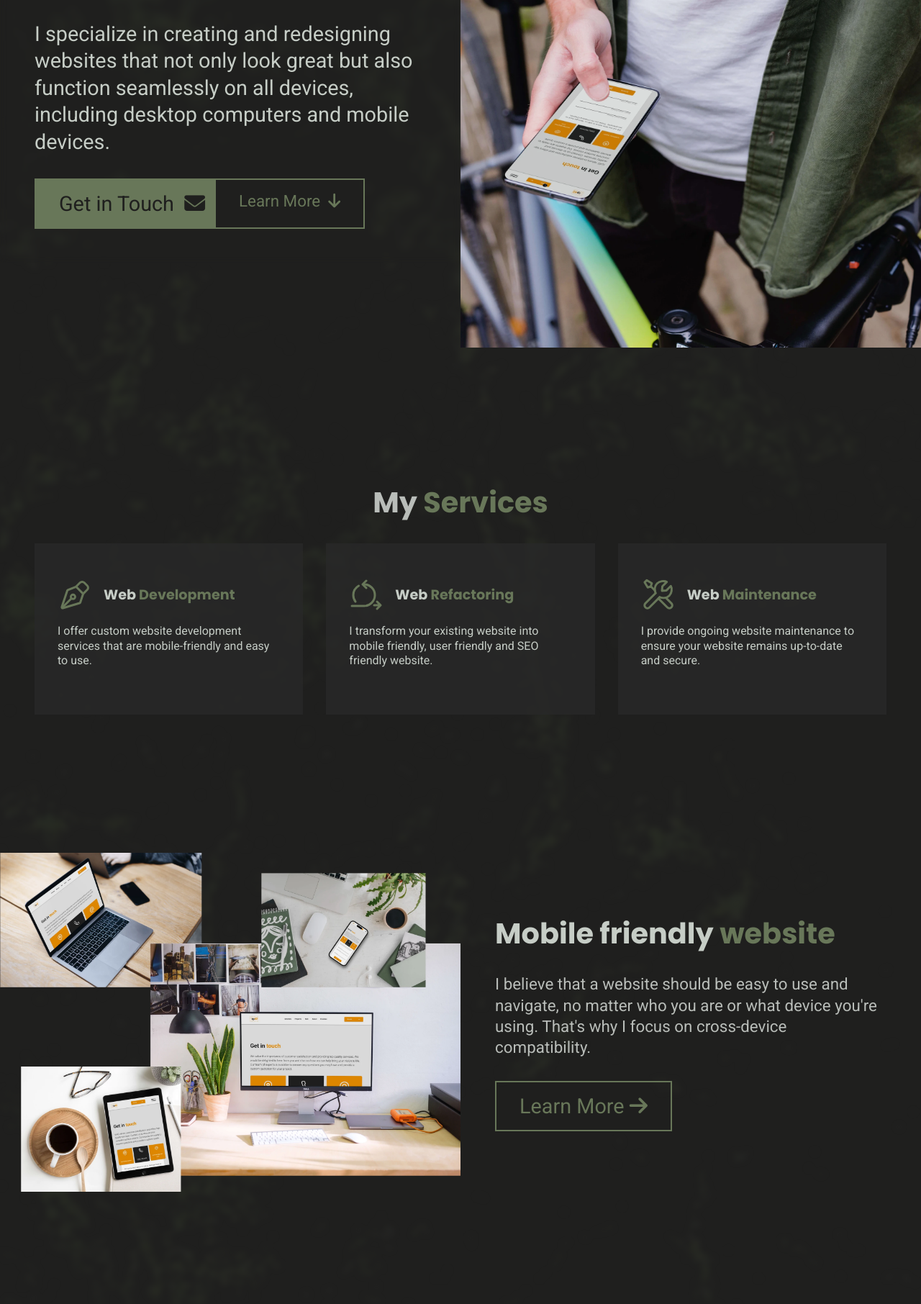
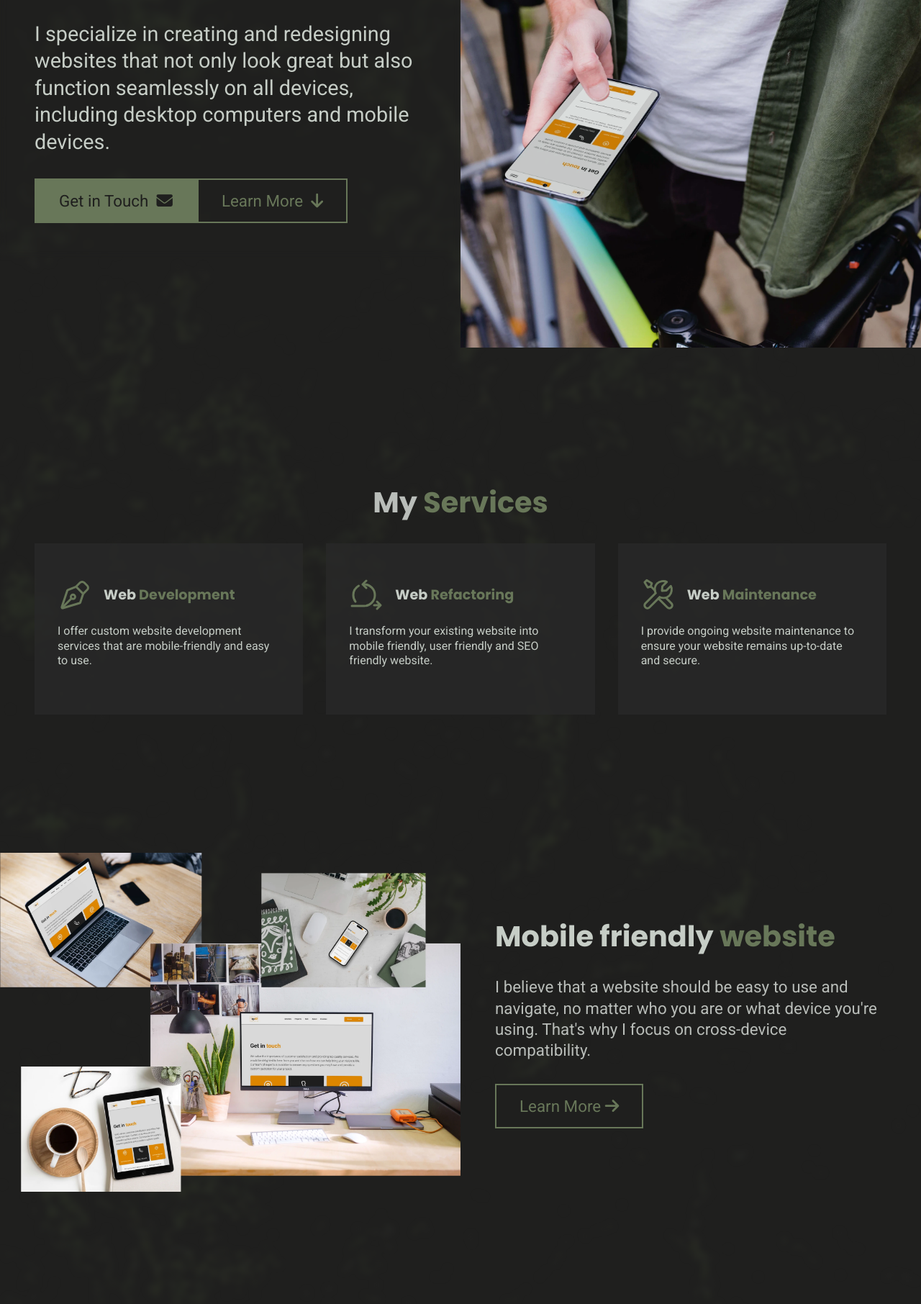
Before and after one commit to rp42dev/django_project, a Django app: page / in a window 1280 px wide. Shown: the part 409-2221 px from the top of the page at 72% size. Run offline with Django 4.2, Linux system fonts and the light colour scheme.

Commit message:
change content

```diff
--- a/DJANGO_PROJECT/static/css/style.css
+++ b/DJANGO_PROJECT/static/css/style.css
@@ -2681,7 +2681,7 @@ a:hover {
 }
 
 .grid-center {
-    display: grid;
+    display: grid !important;
     place-items: center;
 }
 
--- a/home/templates/home.html
+++ b/home/templates/home.html
@@ -42,10 +42,10 @@ RP 42
                  I specialize in creating and redesigning websites that not only look great but also function seamlessly
                  on all devices, including desktop computers and mobile devices.</p>
             <div class="row">
-                <a href="{% url 'contact' %}" class="primary btn large-text">Get in Touch &nbsp;<i
+                <a href="{% url 'contact' %}" class="primary btn medium-text">Get in Touch &nbsp;<i
                         class="fas fa-envelope ml-2"></i></a>
-                <a href="#services" class="primary btn-outline medium-text d-none d-xl-block">Learn More &nbsp;<i
-                        class="fas fa-arrow-down ml-2"></i></a>
+                <a href="#services" class="primary btn-outline medium-text d-none d-xl-block">Learn More
+                    &nbsp;<i class="fas fa-arrow-down ml-2"></i></a>
             </div>
         </div>
         <div class="split__img fade-right ">
--- a/home/templates/partials/featured/featured-contact.html
+++ b/home/templates/partials/featured/featured-contact.html
@@ -23,7 +23,7 @@
               <textarea name="message" class="form__input form__textarea" placeholder="Your message" id="message"
                 required></textarea>
             </div>
-            <button class="btn large-text">Send &nbsp;<i class="fas fa-paper-plane"></i></button>
+            <button class="btn medium-text">Send &nbsp;<i class="fas fa-paper-plane"></i></button>
           </form>
         </div>
       </div>
--- a/home/templates/partials/featured/featured-devices.html
+++ b/home/templates/partials/featured/featured-devices.html
@@ -10,7 +10,7 @@
       <p class="light medium-text">
         I believe that a website should be easy to use and navigate, no matter who you are or what
         device you're using. That's why I focus on cross-device compatibility.</p>
-      <a href="{% url 'responsive-design' %}" class="primary btn-outline large-text">Learn More <i
+      <a href="{% url 'responsive-design' %}" class="primary btn-outline medium-text">Learn More <i
           class="fas fa-arrow-right"></i></a>
     </div>
   </article>
--- a/home/templates/partials/responsive-design/featured-think.html
+++ b/home/templates/partials/responsive-design/featured-think.html
@@ -12,7 +12,7 @@
          right just to read a paragraph. It's frustrating, right? That's where I come in.
       </p>
       <div class="spacer-1 d-none-md"></div>
-          <a href="#services" class="primary btn-outline large-text d-none d-md-block">Learn More <i
+          <a href="#services" class="primary btn-outline medium-text d-none d-md-block">Learn More <i
               class="fas fa-arrow-down"></i></a>
     </div>
     <div class="split__img">
--- a/home/templates/responsive-design.html
+++ b/home/templates/responsive-design.html
@@ -41,7 +41,7 @@
             <p class="large-text">
                 With more than half of internet traffic coming from mobile devices,
                 it's no longer a question of whether or not you need a mobile-friendly website - it's a must-have.</p>
-            <a href="#benefits" class="primary btn-outline large-text d-none d-md-block">Learn More <i
+            <a href="#benefits" class="primary btn-outline medium-text d-none d-md-block">Learn More <i
                     class="fas fa-arrow-down ml-2"></i></a>
         </div>
         <div class="split__img">
```
